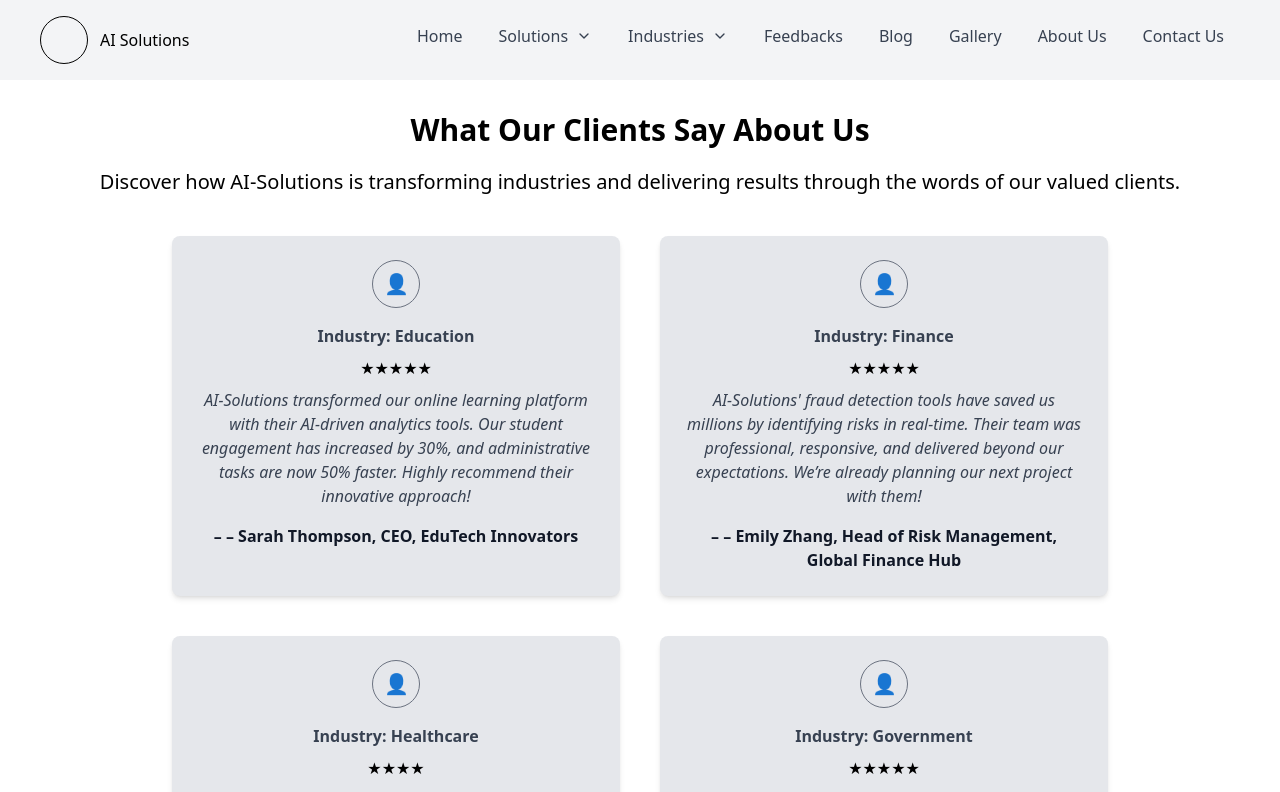
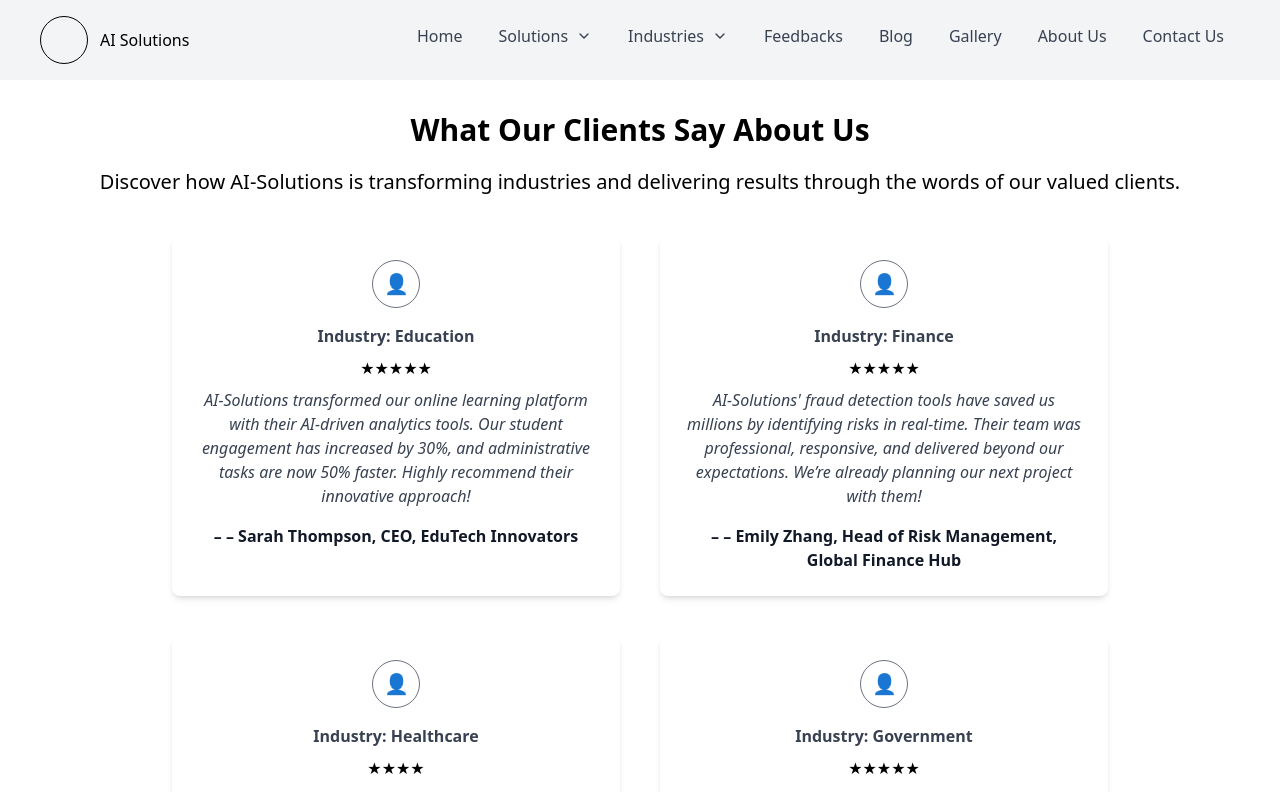
Before and after one commit to chanmyaephonehein/pdbymp, a Next.js app: page /user/feedbacks in a window 1280 px wide. Shown: the top 792 px of the page. Built offline with nearby package versions, Linux system fonts and the light colour scheme.

Commit message:
remove bg in fb

```diff
--- a/src/components/cards/FeedBackCard.js
+++ b/src/components/cards/FeedBackCard.js
@@ -2,7 +2,7 @@ import React from "react";
 
 const FeedbackCard = ({ industry, rating, feedback, author }) => {
   return (
-    <div className="bg-gray-200 rounded-lg p-6 shadow-md max-w-md text-center">
+    <div className=" rounded-lg p-6 shadow-md max-w-md text-center">
       <div className="flex justify-center mb-4">
         <div className="w-12 h-12 border border-gray-500 rounded-full flex items-center justify-center">
           <span className="text-gray-500 text-xl">👤</span>
```
